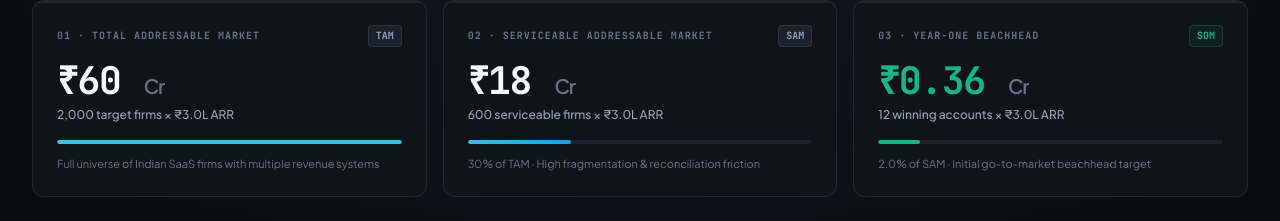
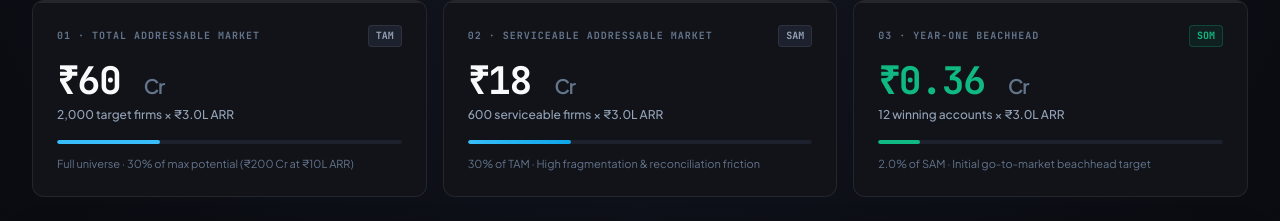
Before and after one commit to varunpatil5050/fpna-validation-dashboard, a React (Vite) app: page / in a window 1280 px wide. Shown: the part 4232-4453 px from the top of the page. Built offline with nearby package versions, Linux system fonts and the light colour scheme.

Commit message:
Make TAM blue bar rule dynamically scale with ARR per customer slider

```diff
--- a/src/app.tsx
+++ b/src/app.tsx
@@ -838,6 +838,9 @@ function OpportunityModel() {
   const samPenetrationPct = ((serviceableFirms / 2000) * 100).toFixed(0);
   const somPenetrationPct = ((yearOneCustomers / serviceableFirms) * 100).toFixed(1);
 
+  // Dynamic scale percentage for TAM relative to maximum ₹10 Lakh ARR scenario (₹200 Cr cap)
+  const tamScalePct = Math.min(100, Math.max(10, (arrPerCustomer / 10) * 100));
+
   return (
     <div className="opportunity-section">
       {/* Simulation Toolbar / Presets */}
@@ -890,9 +893,9 @@ function OpportunityModel() {
             2,000 target firms × ₹{arrPerCustomer.toFixed(1)}L ARR
           </div>
           <div className="kpi-bar-track">
-            <div className="kpi-bar-fill tam-fill" style={{ width: "100%" }} />
-          </div>
-          <span className="kpi-footnote">Full universe of Indian SaaS firms with multiple revenue systems</span>
+            <div className="kpi-bar-fill tam-fill" style={{ width: `${tamScalePct}%` }} />
+          </div>
+          <span className="kpi-footnote">Full universe · {tamScalePct.toFixed(0)}% of max potential (₹200 Cr at ₹10L ARR)</span>
         </div>
 
         <div className="market-kpi-card">
--- a/src/styles.css
+++ b/src/styles.css
@@ -1605,7 +1605,7 @@ button, select, input { font: inherit; }
 .kpi-bar-fill {
   height: 100%;
   border-radius: 2px;
-  transition: width 0.3s ease;
+  transition: width 0.15s ease-out;
 }
 .tam-fill {
   background: var(--accent);
```
